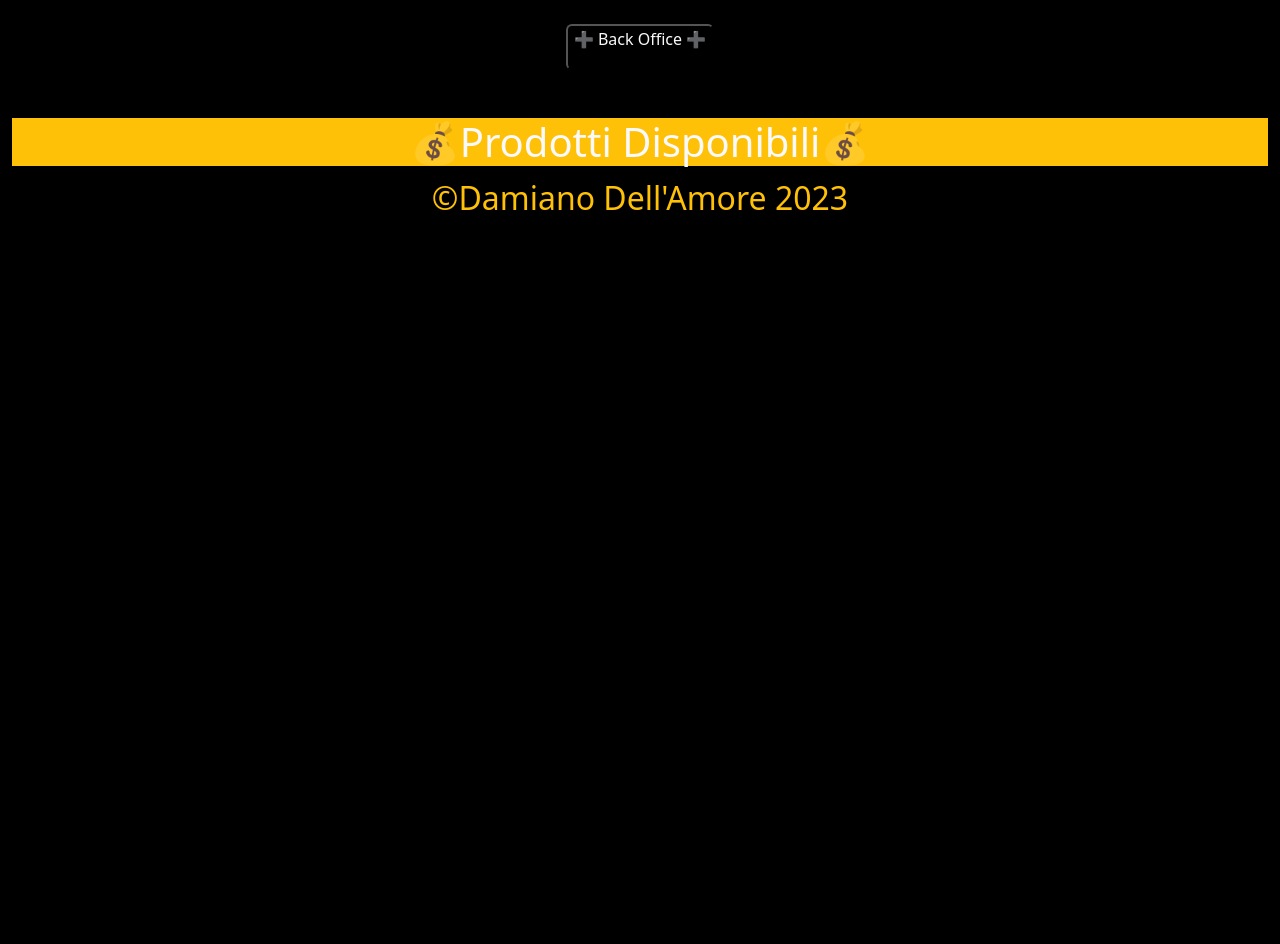
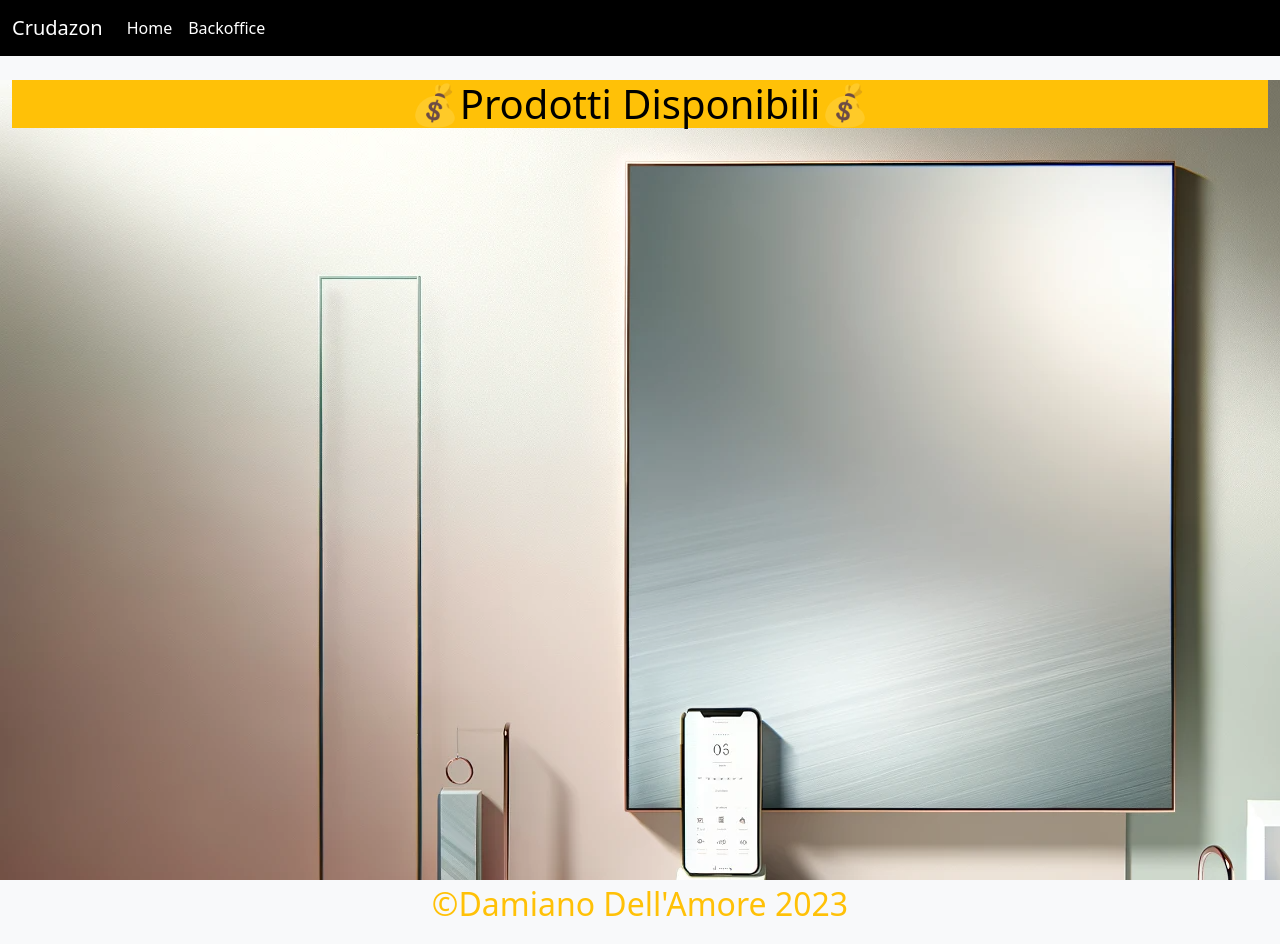
Before and after one commit to damianodellamore/Verifica-Javascript-III-12-12, a plain HTML site: page index.html in a window 1280 px wide. Before the commit the page ends 800 px from the top, so only its background shows below. Drawn offline with nearby package versions, Linux system fonts and the light colour scheme; no server answers.

Commit message:
modifiche stilistiche

```diff
--- a/index.html
+++ b/index.html
@@ -26,8 +26,17 @@
         gap: 10px;
       }
 
-
+      #container{
+        background-image: url(sf2.png);
+        height:100vh;
+        background-attachment:fixed;
+        background-repeat: repeat-x;
+      }
+      .card{
+        box-shadow: 4px 4px 4px black
+      }
       .btn {
+        box-shadow: 4px 4px 4px black;
         transition: background-color 0.3s ease;
       }
 
@@ -36,14 +45,30 @@
       }
     </style>
   </head>
-  <body class="bg-black">
-    <div class="container-fluid mt-4 text-center bg-black">
-      <a href="./backoffice.html"
-        ><button class="rounded bg-black text-bg-light mb-5">
-          <p class="text-light">➕ Back Office ➕</p>
-        </button></a
-      >
-      <h2 class="text-bg-warning text-light fs-1">💰Prodotti Disponibili💰</h2>
+  <body class="bg-light">
+    <nav class="navbar navbar-expand-lg navbar-dark bg-black">
+      <div class="container-fluid">
+          <a class="navbar-brand" href="#">Crudazon</a>
+          <button class="navbar-toggler" type="button" data-bs-toggle="collapse" data-bs-target="#navbarNav" aria-controls="navbarNav" aria-expanded="false" aria-label="Toggle navigation">
+              <span class="navbar-toggler-icon"></span>
+          </button>
+          <div class="collapse navbar-collapse" id="navbarNav">
+              <ul class="navbar-nav">
+                  <li class="nav-item">
+                      <a class="nav-link active" aria-current="page" href="#">Home</a>
+                  </li>
+                  <li class="nav-item">
+                      <a class="nav-link active" href="./backoffice.html">Backoffice</a>
+                  </li>
+
+              </ul>
+          </div>
+      </div>
+  </nav>
+    <div id="container"class="container-fluid mt-4 text-center bg-white">
+
+
+      <h2 class="text-bg-warning  fs-1">💰Prodotti Disponibili💰</h2>
       <div
         id="productsContainer"
         class="row d-flex justify-content-center"
@@ -122,11 +147,11 @@
         </div>
       </div>
 
-      <footer>
-        <p class="text-warning fs-2">&copy;Damiano Dell'Amore 2023</p>
-      </footer>
+
     </div>
-
+    <footer>
+      <p class="text-warning text-center fs-2">&copy;Damiano Dell'Amore 2023</p>
+    </footer>
     <script src="https://cdn.jsdelivr.net/npm/bootstrap@5.2.0/dist/js/bootstrap.bundle.min.js"></script>
     <script src="script.js"></script>
   </body>
--- a/script.js
+++ b/script.js
@@ -158,7 +158,7 @@ document
           });
           const detailButton = document.createElement("button");
           detailButton.className = "btn btn-primary";
-          detailButton.textContent = "Detail";
+          detailButton.innerHTML = '<i class="fas fa-info-circle"></i>';
           detailButton.dataset.productId = product._id;
 
           detailButton.addEventListener("click", function () {
```
Also changed, not shown: dettaglio.html (+4 -1 lines), sf2.png (added), sf3.png (added), 2 other files.
